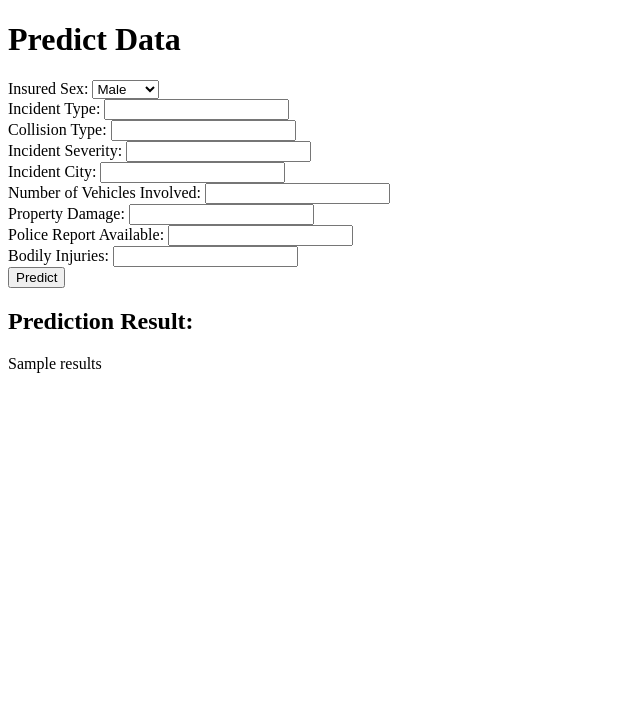
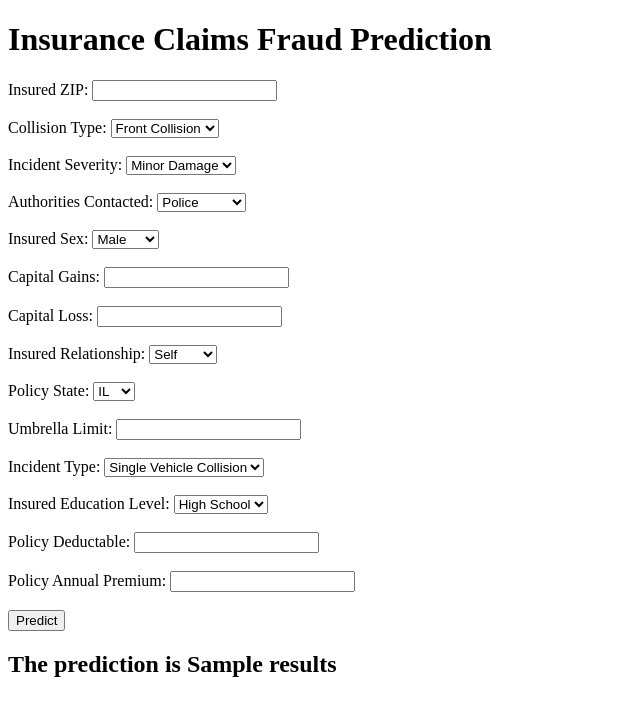
Before and after one commit to gbiamgaurav/insurance_claims, a Python web app: template templates/home.html in a window 1280 px wide. Shown: the top 716 px of the page, without its empty margins (0-640 px from the left). Run offline with Jinja, Linux system fonts and the light colour scheme; the template is opened without the code that fills it: most values are stand-ins (such as "Sample title", 1, 10 or a date in 2020).

Commit message:
web app added

```diff
--- a/templates/home.html
+++ b/templates/home.html
@@ -1,47 +1,94 @@
 <!DOCTYPE html>
 <html>
 <head>
-    <title>Home</title>
+    <title>Insurance Claims Fraud Prediction</title>
 </head>
 <body>
-    <h1>Predict Data</h1>
-    <form method="POST" action="/predictdata">
-        <label for="sex">Insured Sex:</label>
-        <select id="sex" name="sex">
-            <option value="male">Male</option>
-            <option value="female">Female</option>
-        </select>
-        <br>
+    <h1>Insurance Claims Fraud Prediction</h1>
+
+    <form action="{{ url_for('predict_datapoint')}}" method="POST">
+        <label for="insured_zip">Insured ZIP:</label>
+        <input type="text" id="insured_zip" name="insured_zip"><br><br>
+
+        <label for="collision_type">Collision Type:</label>
+        <select id="collision_type" name="collision_type">
+            <option value="Front Collision">Front Collision</option>
+            <option value="Rear Collision">Rear Collision</option>
+            <option value="Side Collision">Side Collision</option>
+        </select><br><br>
+
+        <label for="incident_severity">Incident Severity:</label>
+        <select id="incident_severity" name="incident_severity">
+            <option value="Minor Damage">Minor Damage</option>
+            <option value="Major Damage">Major Damage</option>
+            <option value="Total Loss">Total Loss</option>
+        </select><br><br>
+
+        <label for="authorities_contacted">Authorities Contacted:</label>
+        <select id="authorities_contacted" name="authorities_contacted">
+            <option value="Police">Police</option>
+            <option value="Fire">Fire</option>
+            <option value="Ambulance">Ambulance</option>
+        </select><br><br>
+
+        <label for="insured_sex">Insured Sex:</label>
+        <select id="insured_sex" name="insured_sex">
+            <option value="Male">Male</option>
+            <option value="Female">Female</option>
+        </select><br><br>
+
+        <label for="capital-gains">Capital Gains:</label>
+        <input type="text" id="capital-gains" name="capital-gains"><br><br>
+
+        <label for="capital-loss">Capital Loss:</label>
+        <input type="text" id="capital-loss" name="capital-loss"><br><br>
+
+        <label for="insured_relationship">Insured Relationship:</label>
+        <select id="insured_relationship" name="insured_relationship">
+            <option value="Self">Self</option>
+            <option value="Spouse">Spouse</option>
+            <option value="Child">Child</option>
+            <option value="Other">Other</option>
+        </select><br><br>
+
+        <label for="policy_state">Policy State:</label>
+        <select id="policy_state" name="policy_state">
+            <option value="IL">IL</option>
+            <option value="IN">IN</option>
+            <option value="OH">OH</option>
+        </select><br><br>
+
+        <label for="umbrella_limit">Umbrella Limit:</label>
+        <input type="text" id="umbrella_limit" name="umbrella_limit"><br><br>
+
         <label for="incident_type">Incident Type:</label>
-        <input type="text" id="incident_type" name="incident_type">
-        <br>
-        <label for="collision_type">Collision Type:</label>
-        <input type="text" id="collision_type" name="collision_type">
-        <br>
-        <label for="incident_severity">Incident Severity:</label>
-        <input type="text" id="incident_severity" name="incident_severity">
-        <br>
-        <label for="incident_city">Incident City:</label>
-        <input type="text" id="incident_city" name="incident_city">
-        <br>
-        <label for="number_of_vehicles_involved">Number of Vehicles Involved:</label>
-        <input type="number" id="number_of_vehicles_involved" name="number_of_vehicles_involved">
-        <br>
-        <label for="property_damage">Property Damage:</label>
-        <input type="number" id="property_damage" name="property_damage">
-        <br>
-        <label for="police_report_available">Police Report Available:</label>
-        <input type="number" id="police_report_available" name="police_report_available">
-        <br>
-        <label for="bodily_injuries">Bodily Injuries:</label>
-        <input type="number" id="bodily_injuries" name="bodily_injuries">
-        <br>
+        <select id="incident_type" name="incident_type">
+            <option value="Single Vehicle Collision">Single Vehicle Collision</option>
+            <option value="Multi-vehicle Collision">Multi-vehicle Collision</option>
+            <option value="Parked Car">Parked Car</option>
+            <option value="Vehicle Theft">Vehicle Theft</option>
+        </select><br><br>
+
+        <label for="insured_education_level">Insured Education Level:</label>
+        <select id="insured_education_level" name="insured_education_level">
+            <option value="High School">High School</option>
+            <option value="College">College</option>
+            <option value="Associate">Associate</option>
+            <option value="Bachelor">Bachelor</option>
+            <option value="Master">Master</option>
+            <option value="PhD">PhD</option>
+        </select><br><br>
+
+        <label for="policy_deductable">Policy Deductable:</label>
+        <input type="text" id="policy_deductable" name="policy_deductable"><br><br>
+
+        <label for="policy_annual_premium">Policy Annual Premium:</label>
+        <input type="text" id="policy_annual_premium" name="policy_annual_premium"><br><br>
+
         <input type="submit" value="Predict">
     </form>
-
-    {% if results %}
-    <h2>Prediction Result:</h2>
-    <p>{{ results }}</p>
-    {% endif %}
+    <h2>
+        The prediction is {{results}}
+    </h2>
 </body>
 </html>
--- a/templates/index.html
+++ b/templates/index.html
@@ -0,0 +1 @@
+<h1>Welcome to the Home Page</h1>
```
Also changed, not shown: app.py (+61 -29 lines), src/pipeline/predict_pipeline.py (+48 -39 lines), webapp.py (deleted, +0 -65 lines), 2 other files.
